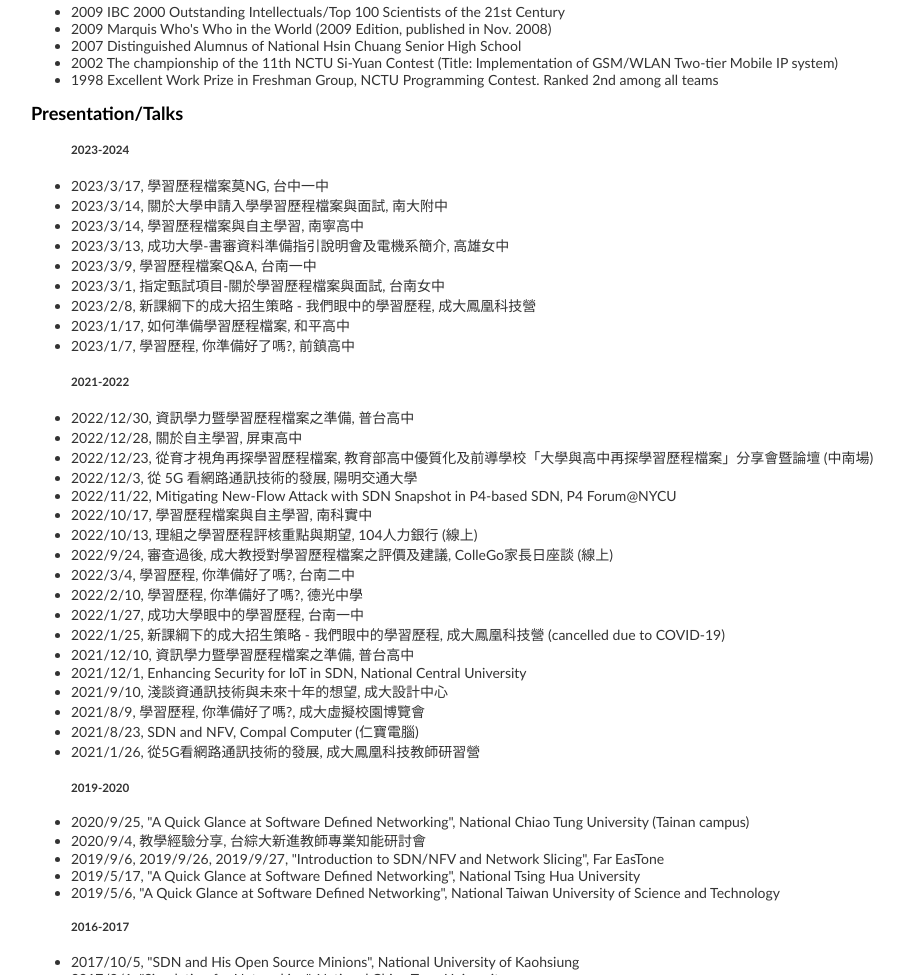
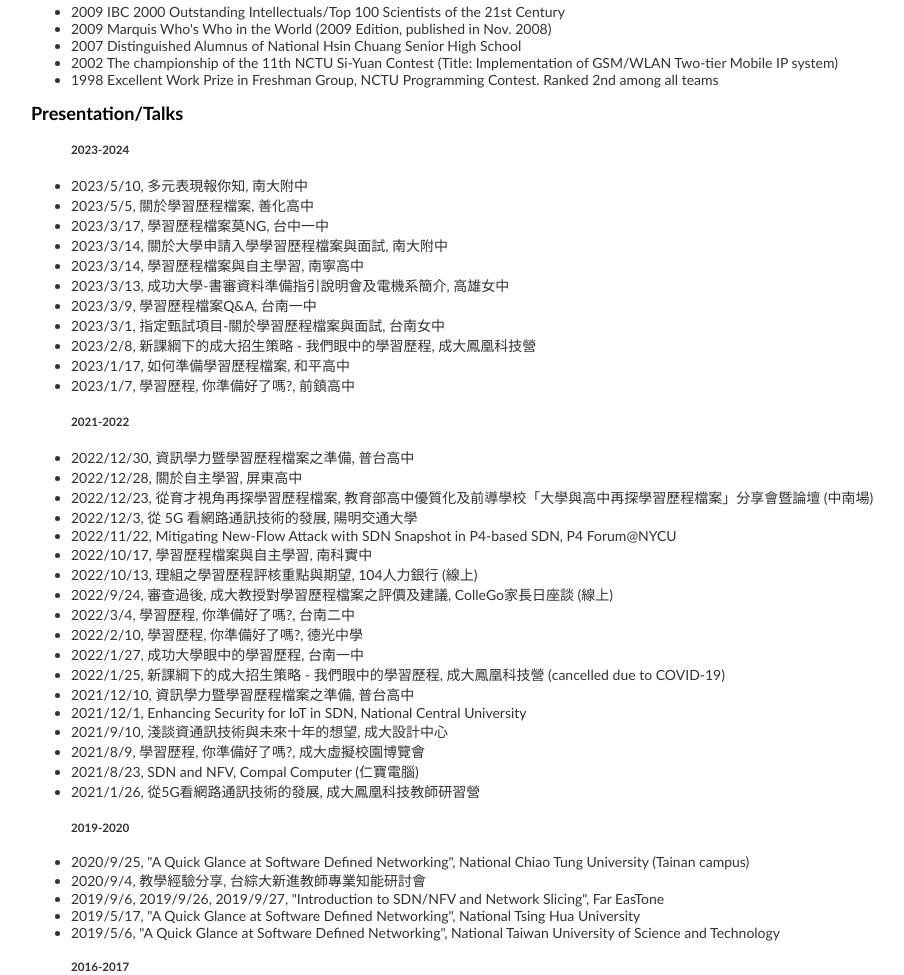
Before and after one commit to menghsun/www, a plain HTML site: page index.html in a window 1280 px wide. Shown: the part 9078-10053 px from the top of the page, without its empty margins (39-943 px from the left). Drawn offline with Linux system fonts and the light colour scheme.

Commit message:
add speeches at high school in May

```diff
--- a/index.html
+++ b/index.html
@@ -898,6 +898,8 @@ modeling. He is a member of IEEE, ACM and IICM.  -->
       </div>
       <ul>
         <h5>2023-2024</h5>
+		<li>2023/5/10, 多元表現報你知, 南大附中
+		<li>2023/5/5, 關於學習歷程檔案, 善化高中
 		<li>2023/3/17, 學習歷程檔案莫NG, 台中一中
 		<li>2023/3/14, 關於大學申請入學學習歷程檔案與面試, 南大附中
 		<li>2023/3/14, 學習歷程檔案與自主學習, 南寧高中
```
